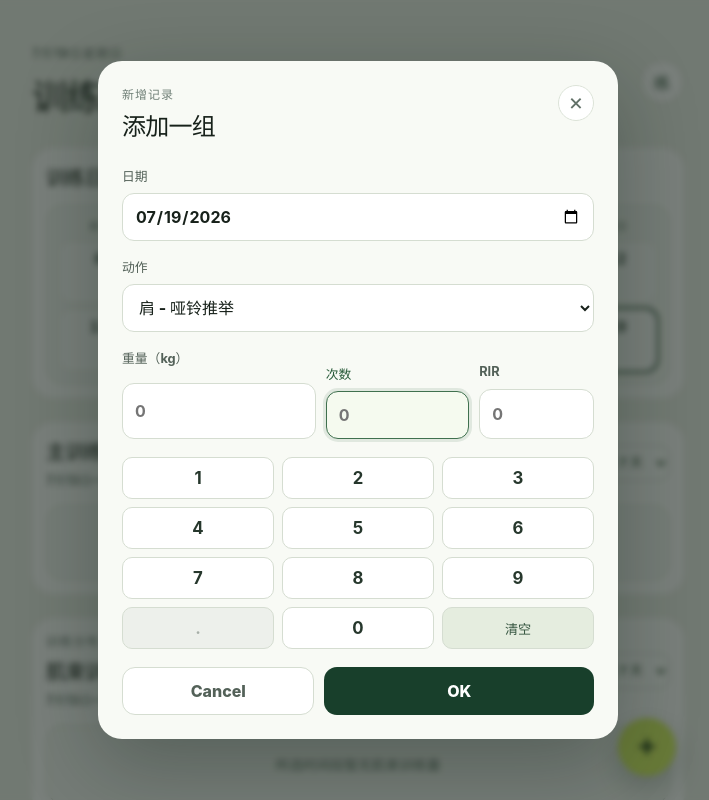
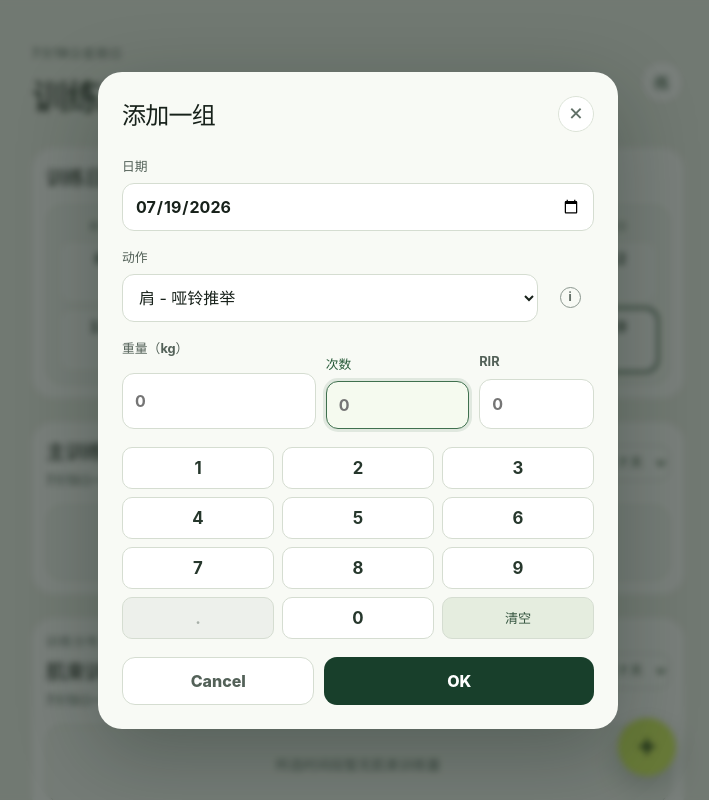
Before and after one commit to Chihatepython/fitness-tracker, a Vue app: page / in a window 1280 px wide. Both pictures are taken after a click on the button "添加一组". Shown: the top 800 px of the page, without its empty margins (282-991 px from the left). Built offline with nearby package versions, Linux system fonts and the light colour scheme.

Commit message:
Add exercise weight details and dialog scroll locking

```diff
--- a/src/assets/app.css
+++ b/src/assets/app.css
@@ -16,6 +16,14 @@ body {
   margin: 0;
   min-width: 320px;
   min-height: 100vh;
+}
+
+body.page-scroll-locked {
+  position: fixed;
+  right: 0;
+  left: 0;
+  width: 100%;
+  overflow: hidden;
 }
 
 button {
--- a/src/components/AddSetDialog.vue
+++ b/src/components/AddSetDialog.vue
@@ -1,6 +1,8 @@
 <script setup lang="ts">
-import { ref } from 'vue'
+import { computed, ref } from 'vue'
 
+import ExerciseWeightsDialog from '@/components/ExerciseWeightsDialog.vue'
+import { usePageScrollLock } from '@/composables/usePageScrollLock'
 import {
   EXERCISES,
   addTrainingSet,
@@ -11,6 +13,11 @@ import {
 
 const DEFAULT_EXERCISE_ID = EXERCISES[0].id
 const exerciseOptions = EXERCISES
+
+type MuscleWeightEntry = {
+  muscle: string
+  weight: number
+}
 
 type NumericField = 'weightKg' | 'reps' | 'rir'
 
@@ -26,7 +33,21 @@ const activeNumericField = ref<NumericField>('reps')
 const shouldReplaceActiveValue = ref(true)
 const errorMessage = ref('')
 const isSaving = ref(false)
+const isWeightsDialogOpen = ref(false)
 const emit = defineEmits<{ saved: [] }>()
+const { lockPageScroll, unlockPageScroll } = usePageScrollLock()
+
+const selectedMuscleWeights = computed<MuscleWeightEntry[]>(() => {
+  const selectedExercise = EXERCISES.find((exercise) => exercise.id === exerciseId.value)
+
+  return Object.entries(selectedExercise?.muscleWeights ?? {})
+    .map(([muscle, weight]) => ({ muscle, weight }))
+    .sort((left, right) => right.weight - left.weight)
+})
+
+const selectedExerciseName = computed(
+  () => EXERCISES.find((exercise) => exercise.id === exerciseId.value)?.name ?? '',
+)
 
 function getLocalDate(): string {
   const today = new Date()
@@ -48,6 +69,7 @@ async function open(): Promise<void> {
   activeNumericField.value = 'reps'
   shouldReplaceActiveValue.value = true
   errorMessage.value = ''
+  isWeightsDialogOpen.value = false
 
   try {
     const todayTrainingSets = await getTrainingSetsByDate(today)
@@ -63,11 +85,26 @@ async function open(): Promise<void> {
     errorMessage.value = error instanceof Error ? error.message : '读取上一组记录失败'
   }
 
-  dialog.value?.showModal()
+  const dialogElement = dialog.value
+
+  if (!dialogElement || dialogElement.open) return
+
+  lockPageScroll()
+
+  try {
+    dialogElement.showModal()
+  } catch (error: unknown) {
+    unlockPageScroll()
+    throw error
+  }
 }
 
 function close(): void {
-  if (!isSaving.value) dialog.value?.close()
+  if (isSaving.value) return
+
+  isWeightsDialogOpen.value = false
+  dialog.value?.close()
+  unlockPageScroll()
 }
 
 function getActiveValue(): string {
@@ -140,7 +177,9 @@ async function save(): Promise<void> {
     })
 
     emit('saved')
+    isWeightsDialogOpen.value = false
     dialog.value?.close()
+    unlockPageScroll()
   } catch (error: unknown) {
     errorMessage.value = error instanceof Error ? error.message : '保存训练组失败'
   } finally {
@@ -152,13 +191,10 @@ defineExpose({ open })
 </script>
 
 <template>
-  <dialog ref="dialog" class="set-dialog" @cancel.prevent="close">
+  <dialog ref="dialog" class="set-dialog" @cancel.prevent="close" @close="unlockPageScroll">
     <form class="set-form" @submit.prevent="save">
       <header class="dialog-header">
-        <div>
-          <p class="dialog-eyebrow">新增记录</p>
-          <h2>添加一组</h2>
-        </div>
+        <h2>添加一组</h2>
         <button class="close-button" type="button" aria-label="关闭" @click="close">×</button>
       </header>
 
@@ -167,14 +203,24 @@ defineExpose({ open })
         <input v-model="date" type="date" required />
       </label>
 
-      <label>
-        <span>动作</span>
-        <select v-model="exerciseId" required>
-          <option v-for="exercise in exerciseOptions" :key="exercise.id" :value="exercise.id">
-            {{ exercise.bodyPart }} - {{ exercise.name }}
-          </option>
-        </select>
-      </label>
+      <div class="exercise-field">
+        <label for="exercise-select">动作</label>
+        <div class="exercise-control-row">
+          <select id="exercise-select" v-model="exerciseId" required>
+            <option v-for="exercise in exerciseOptions" :key="exercise.id" :value="exercise.id">
+              {{ exercise.bodyPart }} - {{ exercise.name }}
+            </option>
+          </select>
+          <button
+            type="button"
+            aria-label="查看当前动作的肌肉分权"
+            :disabled="!selectedMuscleWeights.length"
+            @click="isWeightsDialogOpen = true"
+          >
+            i
+          </button>
+        </div>
+      </div>
 
       <div class="field-row">
         <label :class="{ 'active-field': activeNumericField === 'weightKg' }">
@@ -254,6 +300,13 @@ defineExpose({ open })
       </footer>
     </form>
   </dialog>
+
+  <ExerciseWeightsDialog
+    :is-open="isWeightsDialogOpen"
+    :exercise-name="selectedExerciseName"
+    :weights="selectedMuscleWeights"
+    @close="isWeightsDialogOpen = false"
+  />
 </template>
 
 <style scoped>
@@ -279,9 +332,8 @@ defineExpose({ open })
 }
 
 .dialog-header {
-  display: flex;
-  align-items: flex-start;
-  justify-content: space-between;
+  position: relative;
+  min-height: 36px;
   margin-bottom: 24px;
 }
 
@@ -291,15 +343,10 @@ defineExpose({ open })
   letter-spacing: -0.03em;
 }
 
-.dialog-eyebrow {
-  margin: 0 0 5px;
-  color: #718078;
-  font-size: 0.75rem;
-  font-weight: 800;
-  letter-spacing: 0.08em;
-}
-
 .close-button {
+  position: absolute;
+  top: 0;
+  right: 0;
   display: grid;
   width: 36px;
   height: 36px;
@@ -324,6 +371,52 @@ label {
 label + label,
 .field-row {
   margin-top: 16px;
+}
+
+.exercise-field {
+  margin-top: 16px;
+}
+
+.exercise-field > label {
+  margin-bottom: 8px;
+}
+
+.exercise-control-row {
+  display: grid;
+  grid-template-columns: minmax(0, 1fr) 48px;
+  gap: 8px;
+}
+
+.exercise-control-row button {
+  display: grid;
+  width: 21px;
+  height: 21px;
+  align-self: center;
+  justify-self: center;
+  place-items: center;
+  padding: 0;
+  border: 1px solid #8b978f;
+  border-radius: 50%;
+  outline: none;
+  background: transparent;
+  color: #657169;
+  font-size: 0.7rem;
+  font-weight: 800;
+  line-height: 1;
+  cursor: pointer;
+  -webkit-tap-highlight-color: transparent;
+}
+
+.exercise-control-row button:focus,
+.exercise-control-row button:active {
+  border-color: #8b978f;
+  background: transparent;
+  color: #657169;
+}
+
+.exercise-control-row button:disabled {
+  cursor: default;
+  opacity: 0.4;
 }
 
 input,
--- /dev/null
+++ b/src/components/ExerciseWeightsDialog.vue
@@ -0,0 +1,150 @@
+<script setup lang="ts">
+import { nextTick, ref, watch } from 'vue'
+
+type MuscleWeightItem = {
+  muscle: string
+  weight: number
+}
+
+const props = defineProps<{
+  isOpen: boolean
+  exerciseName: string
+  weights: MuscleWeightItem[]
+}>()
+
+const emit = defineEmits<{
+  close: []
+}>()
+
+const dialog = ref<HTMLDialogElement>()
+
+function requestClose(): void {
+  if (dialog.value?.open) dialog.value.close()
+  emit('close')
+}
+
+function handleDialogClick(event: MouseEvent): void {
+  if (event.target === event.currentTarget) requestClose()
+}
+
+watch(
+  () => props.isOpen,
+  async (isOpen) => {
+    await nextTick()
+
+    if (isOpen && !dialog.value?.open) {
+      dialog.value?.showModal()
+    } else if (!isOpen && dialog.value?.open) {
+      dialog.value.close()
+    }
+  },
+  { flush: 'post' },
+)
+</script>
+
+<template>
+  <dialog
+    ref="dialog"
+    class="exercise-weights-dialog"
+    @cancel.prevent="requestClose"
+    @click="handleDialogClick"
+  >
+    <div class="exercise-weights-content">
+      <header>
+        <div>
+          <h2>{{ exerciseName }}</h2>
+          <p>肌肉分权</p>
+        </div>
+        <button type="button" aria-label="关闭肌肉分权" @click="requestClose">×</button>
+      </header>
+
+      <div class="exercise-weight-lines">
+        <p v-for="item in weights" :key="item.muscle">
+          <span>{{ item.muscle }}</span>
+          <strong>×{{ item.weight }}</strong>
+        </p>
+      </div>
+    </div>
+  </dialog>
+</template>
+
+<style scoped>
+.exercise-weights-dialog {
+  width: min(calc(100% - 40px), 380px);
+  margin: auto;
+  padding: 0;
+  border: 0;
+  border-radius: 20px;
+  outline: none;
+  background: #f8faf5;
+  color: #17211a;
+  box-shadow: 0 24px 80px rgb(13 31 20 / 30%);
+}
+
+.exercise-weights-dialog::backdrop {
+  background: rgb(11 22 15 / 55%);
+  backdrop-filter: blur(3px);
+}
+
+.exercise-weights-content {
+  padding: 22px;
+}
+
+.exercise-weights-content header {
+  display: flex;
+  align-items: flex-start;
+  justify-content: space-between;
+  gap: 18px;
+}
+
+.exercise-weights-content h2 {
+  margin: 0;
+  font-size: 1.25rem;
+  letter-spacing: -0.03em;
+}
+
+.exercise-weights-content header p {
+  margin: 5px 0 0;
+  color: #718078;
+  font-size: 0.78rem;
+  font-weight: 700;
+}
+
+.exercise-weights-content header button {
+  display: grid;
+  width: 34px;
+  height: 34px;
+  flex: none;
+  place-items: center;
+  padding: 0 0 2px;
+  border: 1px solid #d5ddd1;
+  border-radius: 50%;
+  background: #fff;
+  color: #536158;
+  font-size: 1.3rem;
+  line-height: 1;
+  cursor: pointer;
+  -webkit-tap-highlight-color: transparent;
+}
+
+.exercise-weight-lines {
+  margin-top: 18px;
+}
+
+.exercise-weight-lines p {
+  display: flex;
+  align-items: center;
+  justify-content: space-between;
+  gap: 16px;
+  margin: 0;
+  padding: 6px 2px;
+  color: #536158;
+  font-size: 0.9rem;
+}
+
+.exercise-weight-lines strong {
+  flex: none;
+  color: #214c30;
+  font-variant-numeric: tabular-nums;
+}
+</style>
--- a/src/components/MuscleSourceDialog.vue
+++ b/src/components/MuscleSourceDialog.vue
@@ -2,6 +2,7 @@
 import { nextTick, onBeforeUnmount, ref, watch } from 'vue'
 
 import { EXERCISE_NAMES } from '@/database'
+import { usePageScrollLock } from '@/composables/usePageScrollLock'
 import {
   formatWeightedSetCount,
   type MuscleName,
@@ -23,20 +24,8 @@ const emit = defineEmits<{
 
 const dialog = ref<HTMLDialogElement>()
 const isClosing = ref(false)
-let scrollPosition = 0
 let closeTimer: number | undefined
-
-function lockPageScroll(): void {
-  scrollPosition = window.scrollY
-  document.body.style.top = `-${scrollPosition}px`
-  document.body.classList.add('muscle-source-scroll-locked')
-}
-
-function unlockPageScroll(): void {
-  document.body.classList.remove('muscle-source-scroll-locked')
-  document.body.style.removeProperty('top')
-  window.scrollTo(0, scrollPosition)
-}
+const { lockPageScroll, unlockPageScroll } = usePageScrollLock()
 
 async function openDialog(): Promise<void> {
   await nextTick()
@@ -85,7 +74,7 @@ watch(
 onBeforeUnmount(() => {
   if (closeTimer !== undefined) window.clearTimeout(closeTimer)
   if (dialog.value?.open) dialog.value.close()
-  if (document.body.classList.contains('muscle-source-scroll-locked')) unlockPageScroll()
+  unlockPageScroll()
 })
 </script>
 
@@ -128,14 +117,6 @@ onBeforeUnmount(() => {
 </template>
 
 <style scoped>
-:global(body.muscle-source-scroll-locked) {
-  position: fixed;
-  right: 0;
-  left: 0;
-  width: 100%;
-  overflow: hidden;
-}
-
 .muscle-source-dialog {
   position: fixed;
   inset: auto 0 0;
--- /dev/null
+++ b/src/composables/usePageScrollLock.ts
@@ -0,0 +1,31 @@
+import { onBeforeUnmount } from 'vue'
+
+export function usePageScrollLock() {
+  let scrollPosition = 0
+  let isLocked = false
+
+  function lockPageScroll(): void {
+    if (isLocked) return
+
+    scrollPosition = window.scrollY
+    document.body.style.top = `-${scrollPosition}px`
+    document.body.classList.add('page-scroll-locked')
+    isLocked = true
+  }
+
+  function unlockPageScroll(): void {
+    if (!isLocked) return
+
+    document.body.classList.remove('page-scroll-locked')
+    document.body.style.removeProperty('top')
+    window.scrollTo(0, scrollPosition)
+    isLocked = false
+  }
+
+  onBeforeUnmount(unlockPageScroll)
+
+  return {
+    lockPageScroll,
+    unlockPageScroll,
+  }
+}
```
